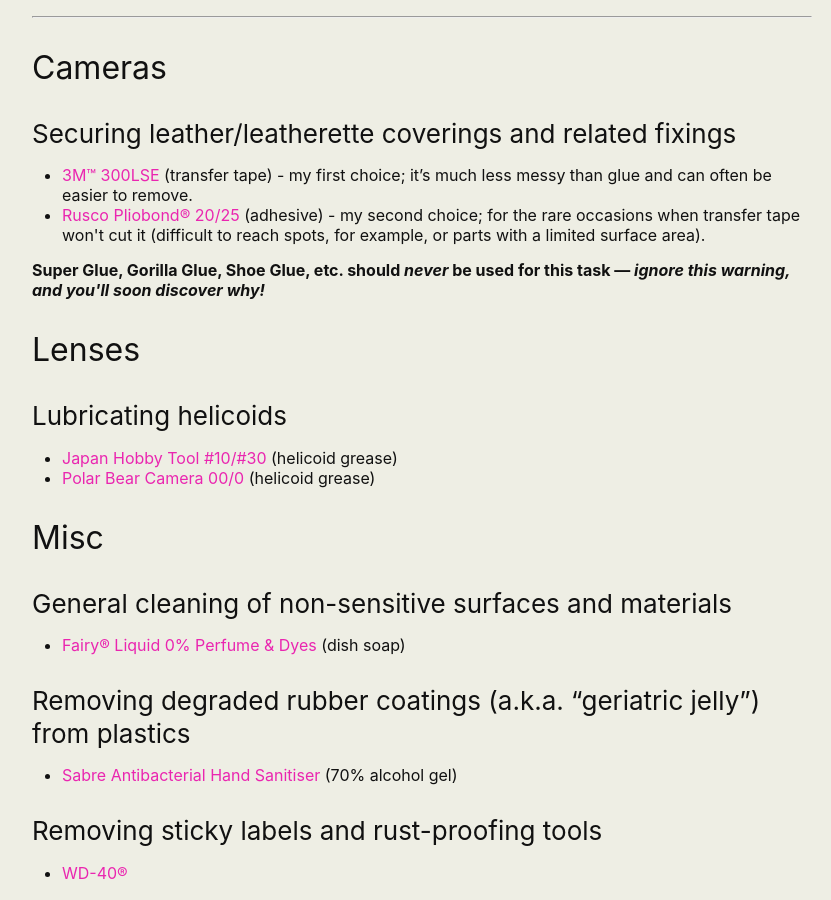
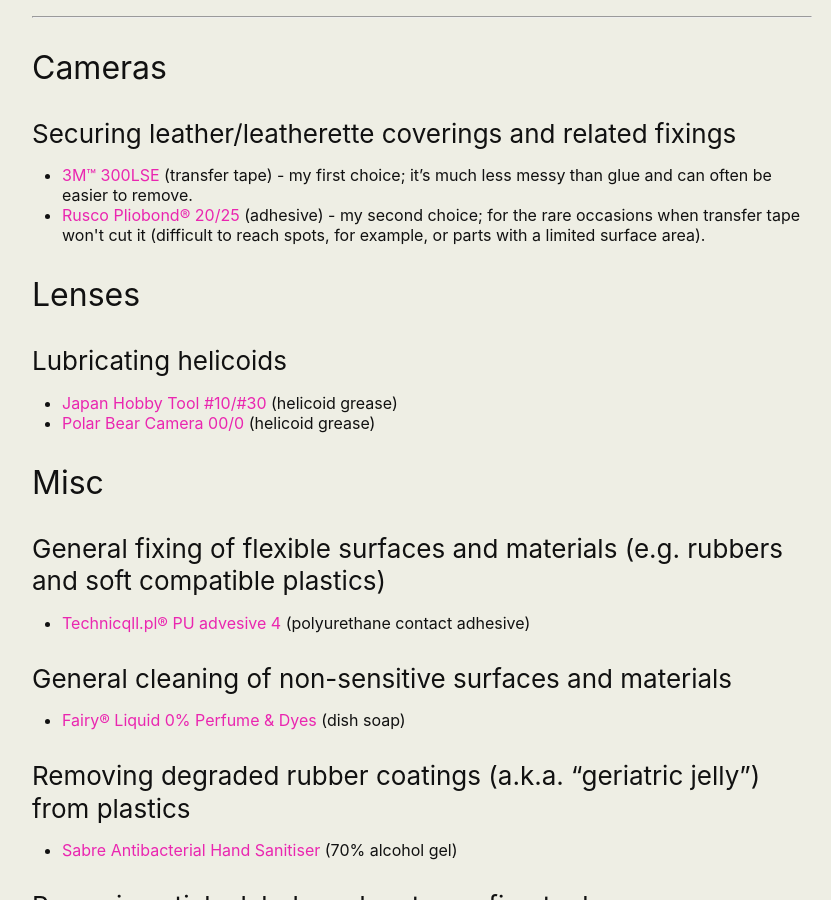
Before and after one commit to martbetz/martbetz.github.io, a Jekyll site: the page built from servicing-and-repair-resources.html, in a window 1280 px wide and 900 px high, scrolled down 375 px. Shown: the whole window, without its empty margins (218-1049 px from the left). Built offline with Jekyll 4.4.1, drawn with Linux system fonts in a browser that asks for light colours.

Commit message:
Update servicing-and-repair-resources.html

```diff
--- a/servicing-and-repair-resources.html
+++ b/servicing-and-repair-resources.html
@@ -23,7 +23,6 @@
 <li><a href="https://www.3m.com/3M/en_US/p/d/b40065942/">3M™ 300LSE</a> (transfer tape) - my first choice; it’s much less messy than glue and can often be easier to remove.</li>
 <li><a href="https://ruscoe.com/products/adhesives/">Rusco Pliobond® 20/25</a> (adhesive) - my second choice; for the rare occasions when transfer tape won't cut it (difficult to reach spots, for example, or parts with a limited surface area). </li>
 </ul>
-<b>Super Glue, Gorilla Glue, Shoe Glue, etc. should <i>never</i> be used for this task — <i>ignore this warning, and you'll soon discover why!</i></b>
 </div>
 
 <div id="lensrep">
@@ -41,6 +40,10 @@
 
 <div id="genrep">
 <h2> Misc </h2>
+<h3>General fixing of flexible surfaces and materials (e.g. rubbers and soft compatible plastics)</h3>
+<ul>
+<li><a href="https://technicqll.pl/en/?s=shoe">Technicqll.pl® PU advesive 4</a> (polyurethane contact adhesive)</li>
+</ul>
 <h3>General cleaning of non-sensitive surfaces and materials</h3>
 <ul>
 <li><a href="https://www.onlinepoundstore.co.uk/product/fairy-washing-up-liquid-0-perfume-dyes-450ml/">Fairy® Liquid 0% Perfume & Dyes</a> (dish soap)</li>
```
